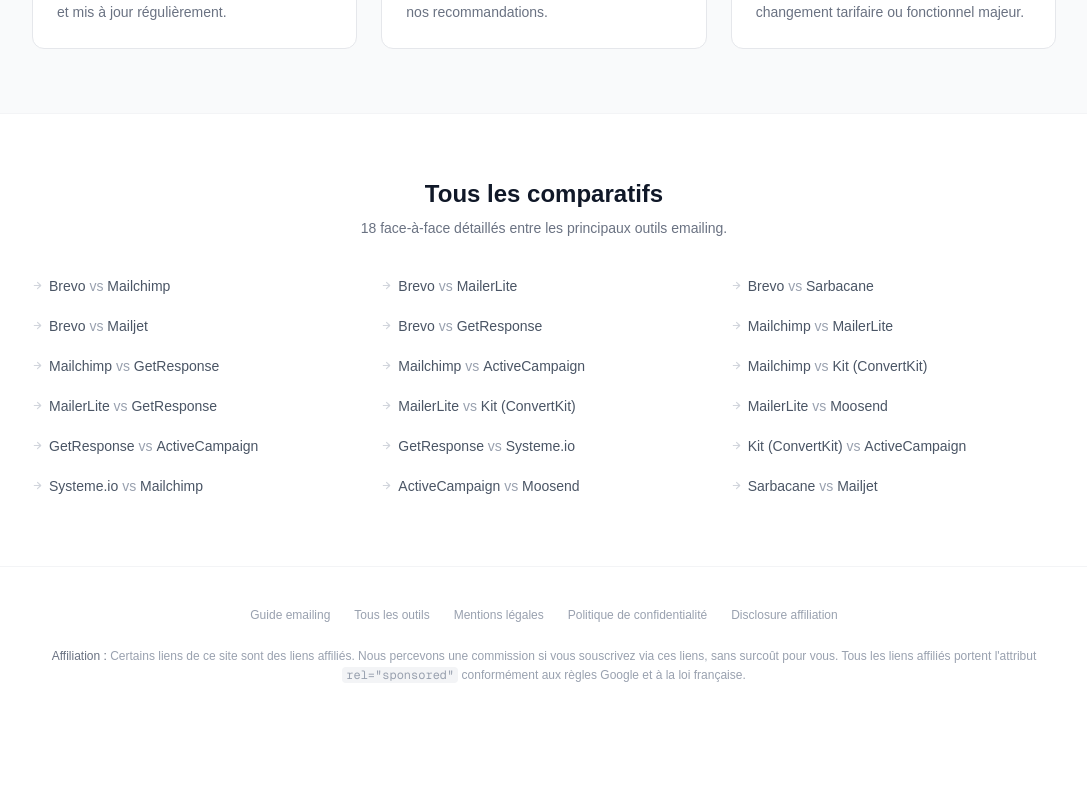
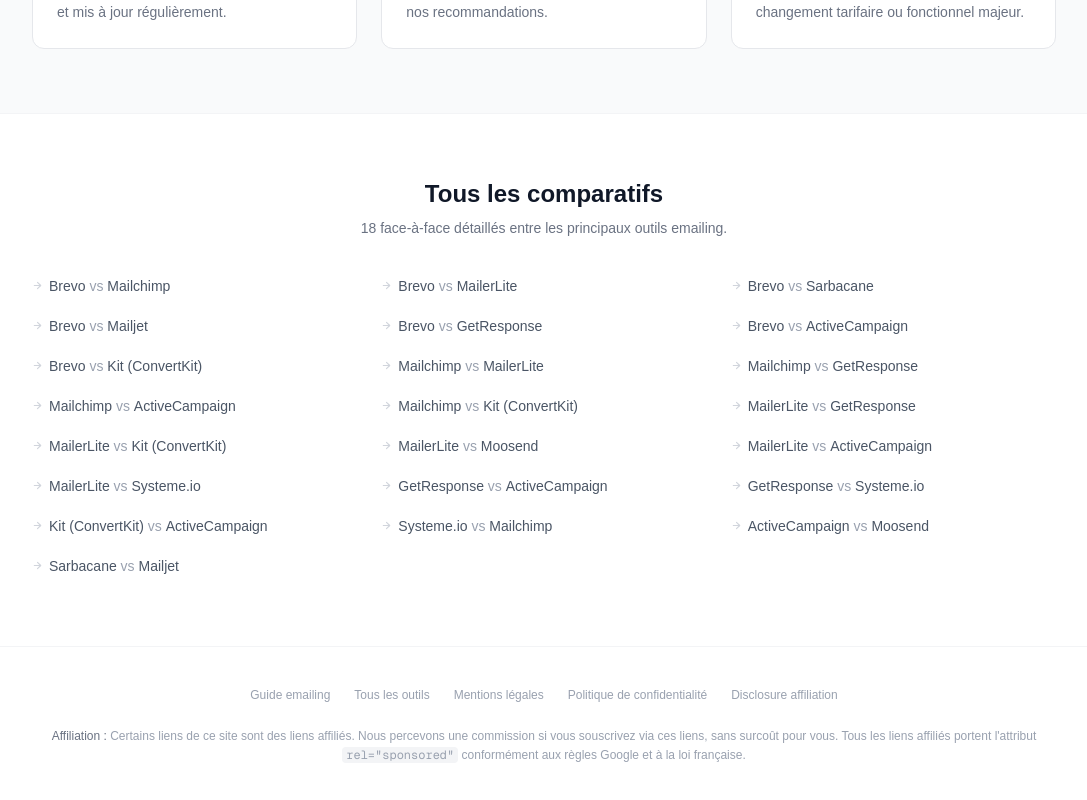
Before and after one commit to ectoplasma44-beep/comparemailing, a Next.js app: page / in a window 1280 px wide. Shown: the part 2646-3446 px from the top of the page, without its empty margins (96-1183 px from the left). Before the commit the page ends 3372 px from the top, so only its background shows below. Built offline with nearby package versions, Linux system fonts and the light colour scheme.

Commit message:
feat: 10 nouvelles pages VS — 28 comparatifs total

```diff
--- a/data/tools.ts
+++ b/data/tools.ts
@@ -898,13 +898,15 @@
   return [slugA, slugB].sort().join("-vs-");
 }
 
-// 18 paires les plus pertinentes SEO entre les 10 outils
+// 22 paires les plus pertinentes SEO entre les 10 outils
 export const VS_COMBINATIONS: [string, string][] = [
   ["brevo", "mailchimp"],
   ["brevo", "mailerlite"],
   ["brevo", "sarbacane"],
   ["brevo", "mailjet"],
   ["brevo", "getresponse"],
+  ["brevo", "activecampaign"],
+  ["brevo", "convertkit"],
   ["mailchimp", "mailerlite"],
   ["mailchimp", "getresponse"],
   ["mailchimp", "activecampaign"],
@@ -912,6 +914,8 @@
   ["mailerlite", "getresponse"],
   ["mailerlite", "convertkit"],
   ["mailerlite", "moosend"],
+  ["mailerlite", "activecampaign"],
+  ["mailerlite", "systemeio"],
   ["getresponse", "activecampaign"],
   ["getresponse", "systemeio"],
   ["convertkit", "activecampaign"],
```
